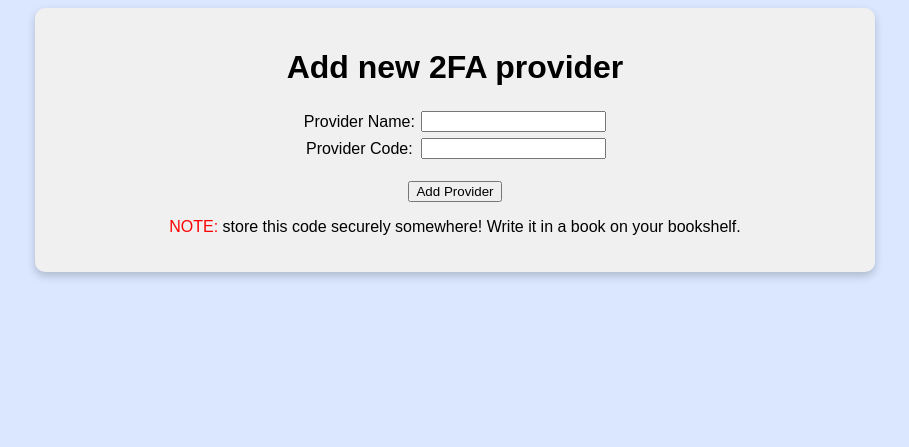
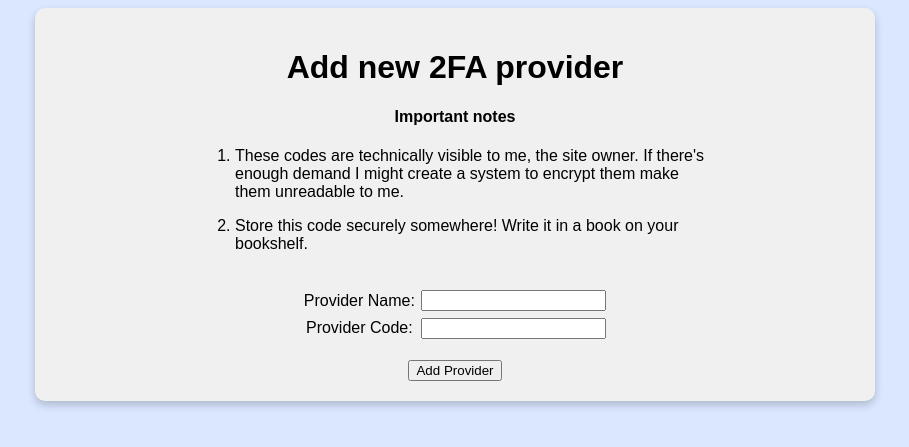
Before and after one commit to dneu/totp, a Node server app: template views/create.pug in a window 1280 px wide. Shown: the top 447 px of the page, without its empty margins (185-1094 px from the left). Run offline with Node 20, Linux system fonts and the light colour scheme; the template is opened without the code that fills it, so the values that code supplies are empty; some libraries are stand-ins or nearby versions.

Commit message:
Add notes

```diff
--- a/static/style.css
+++ b/static/style.css
@@ -33,6 +33,12 @@ td{
   padding: 0.2em;
 }
 
+ol li{
+  width: 30em;
+  margin: 1em auto;
+  text-align: left;
+}
+
 ul {
   list-style-type: none;
   padding: 0;
--- a/views/create.pug
+++ b/views/create.pug
@@ -7,6 +7,12 @@ block content
   h1 Add new 2FA provider
   if message
     p #{message}
+
+  h4= "Important notes"
+  ol
+    li= "These codes are technically visible to me, the site owner. If there's enough demand I might create a system to encrypt them make them unreadable to me."
+    li= "Store this code securely somewhere! Write it in a book on your bookshelf."
+  br
   form(action="/create" method="POST")
     table
       tr
@@ -22,6 +28,3 @@ block content
     br
     button(type="submit") Add Provider
     br
-    p
-      span(style="color: red;")="NOTE:"
-      span=" store this code securely somewhere! Write it in a book on your bookshelf."
```
